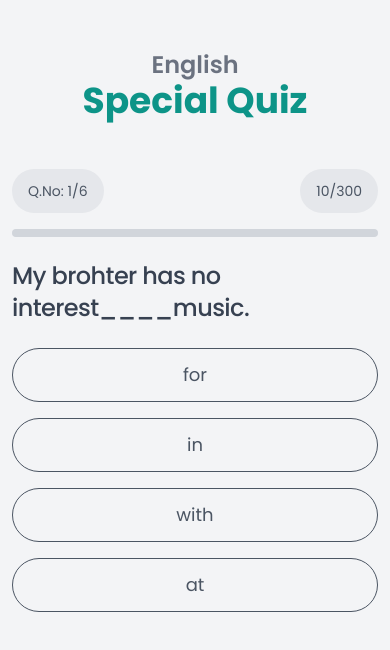
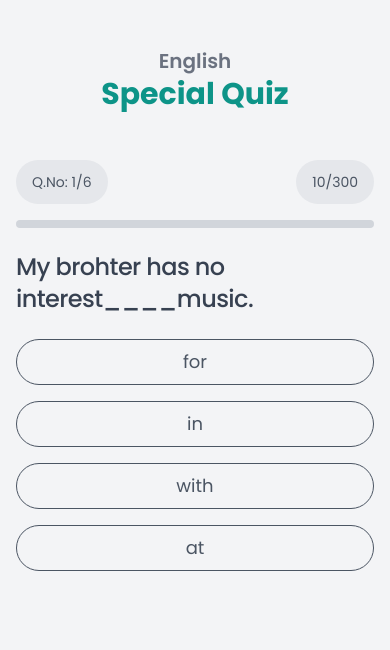
Before and after one commit to rasel-fswd/react-quiz-app, a React (Vite) app: page / in a window 390 px wide. Both pictures are taken after a click on the button "Start". Shown: the top 650 px of the page. Built offline with nearby package versions, Linux system fonts and the light colour scheme.

Commit message:
Adding interaction activity on button

```diff
--- a/src/App.jsx
+++ b/src/App.jsx
@@ -116,7 +116,7 @@ function App() {
         {status === 'active' && (
           <>
             <Stats questions={questions} index={index} />
-            <ProgressBar questions={questions} index={index} answer={answer}/>
+            <ProgressBar questions={questions} index={index} answer={answer} />
             <Question
               question={questions[index]}
               index={index}
--- a/src/components/AppLayout.jsx
+++ b/src/components/AppLayout.jsx
@@ -1,7 +1,7 @@
 export default function AppLayout({ children }) {
   return (
     <div className="min-h-screen bg-gray-100 font-poppins">
-      <div className="max-w-[500px] mx-auto px-3 pt-12">{children}</div>
+      <div className="max-w-[500px] mx-auto px-4 pt-12">{children}</div>
     </div>
   );
 }
--- a/src/components/Header.jsx
+++ b/src/components/Header.jsx
@@ -1,9 +1,9 @@
 export default function Header() {
   return (
     <header className="px-3 mb-12">
-      <h1 className=" text-2xl font-semibold text-center text-gray-500 leading-snug">
-        English <br />{' '}
-        <span className="text-teal-600 text-4xl font-bold">Special Quiz</span>
+      <h1 className=" text-xl  font-semibold text-center text-gray-500 leading-snug">
+        English <br />
+        <span className="text-teal-600 text-3xl md:text-4xl font-bold">Special Quiz</span>
       </h1>
     </header>
   );
--- a/src/components/Question.jsx
+++ b/src/components/Question.jsx
@@ -14,12 +14,13 @@ export default function Question({ question, answer, dispatch }) {
             key={option}
             disabled={hasAnswer}
             className={twMerge(
-              'block text-gray-600 py-3 px-4 border border-gray-600 w-full rounded-full text-lg hover:bg-gray-600 hover:border-gray-700 hover:text-gray-200 disabled:cursor-not-allowed transition',
+              'block text-gray-600 py-2 md:py-3 px-4 border border-gray-600 w-full rounded-full text-lg hover:bg-gray-600 hover:border-gray-700 hover:text-gray-200 disabled:cursor-not-allowed transition',
               hasAnswer
                 ? i === question.correctOption
                   ? 'bg-teal-600 text-gray-200 hover:bg-teal-600 border-teal-700 hover:border-teal-700'
                   : 'bg-amber-500 hover:bg-amber-500 border-amber-600 hover:border-amber-600 hover:text-gray-600'
-                : ''
+                : '',
+              i === answer && ' scale-105 shadow-2xl'
             )}
           >
             {option}
--- a/src/components/Stats.jsx
+++ b/src/components/Stats.jsx
@@ -1,7 +1,9 @@
-export default function Stats({questions, index}) {
+export default function Stats({ questions, index }) {
   return (
     <div className="flex justify-between mb-4 text-gray-600 text-sm">
-      <p className="py-3 px-4 bg-gray-200 rounded-full">Q.No: {index + 1}/{questions.length}</p>
+      <p className="py-3 px-4 bg-gray-200 rounded-full">
+        Q.No: {index + 1}/{questions.length}
+      </p>
       <p className="py-3 px-4 bg-gray-200 rounded-full">10/300</p>
     </div>
   );
```
